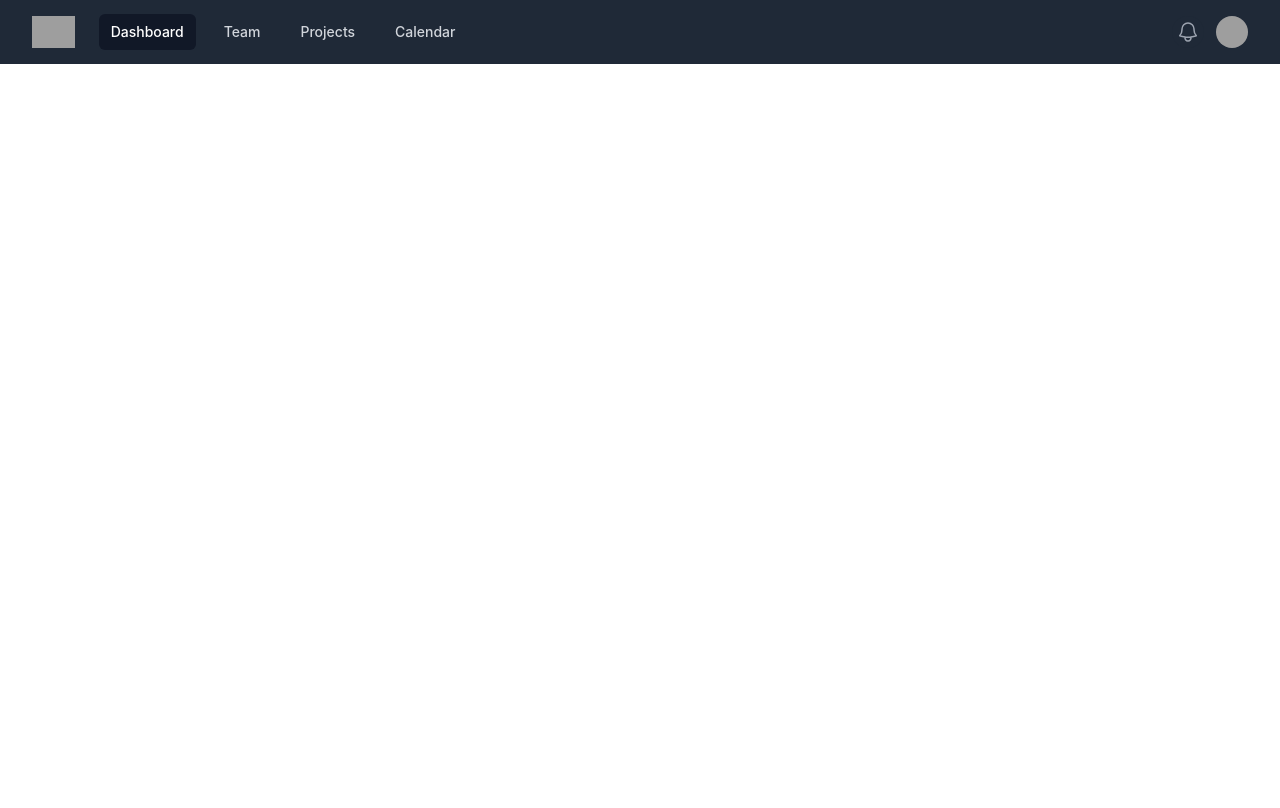
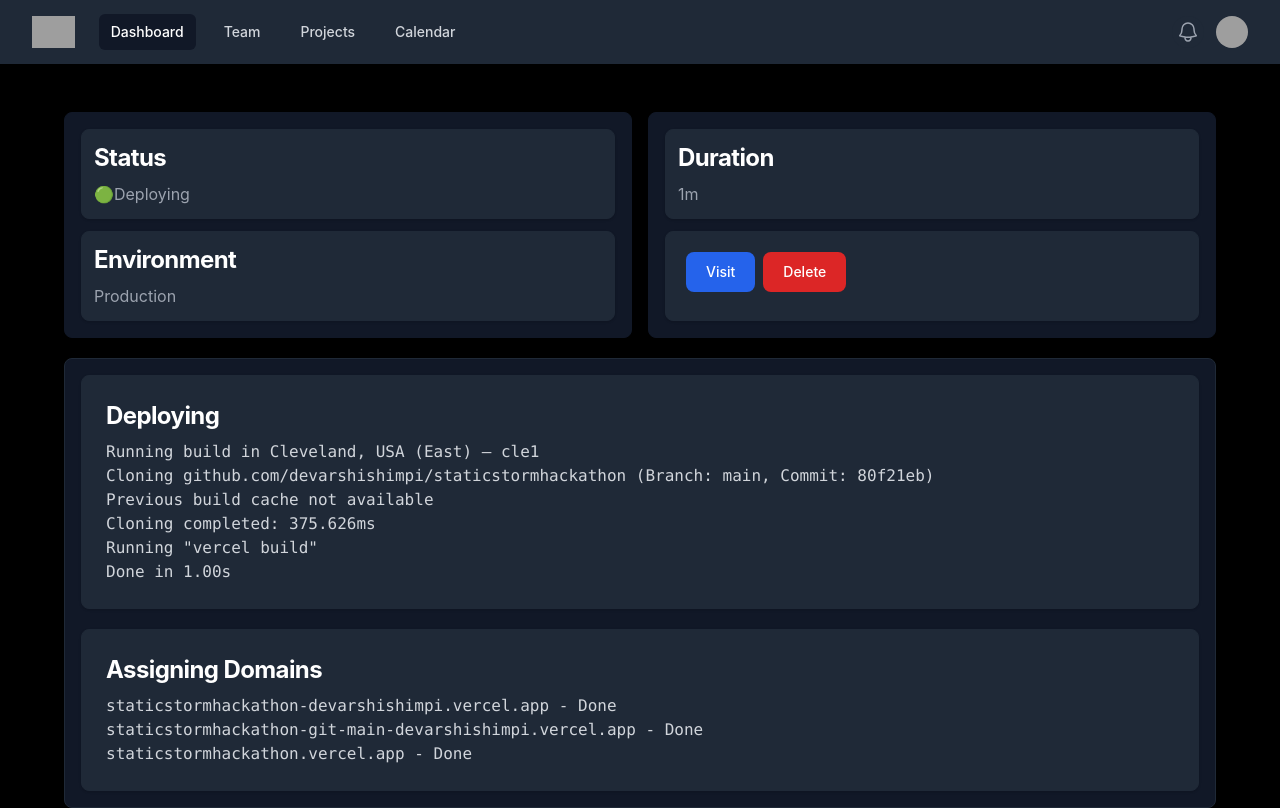
Before and after one commit to devarshishimpi/staticstorm, a React (Create React App) app in the folder frontend/: page /deploying in a window 1280 px wide. Built offline with nearby package versions, Linux system fonts and the light colour scheme; grey boxes are pictures that could not be loaded.

Commit message:
added deploying page frontend

```diff
--- a/frontend/public/index.html
+++ b/frontend/public/index.html
@@ -7,26 +7,10 @@
     <meta name="theme-color" content="#000000" />
     <link rel="apple-touch-icon" href="%PUBLIC_URL%/logo192.png" />
     <link rel="manifest" href="%PUBLIC_URL%/manifest.json" />
-    <script async defer data-website-id="85893de9-1875-438a-a44d-2ceec4df9317" src="https://analytics.system.stonecss.com/umami.js"></script>
-    <title>Noteslify</title>
+    <title>StaticStorm</title>
   </head>
   <body>
     <noscript>You need to enable JavaScript to run this app.</noscript>
     <div id="root"></div>
-    <!--Start of Tawk.to Script-->
-    <script type="text/javascript">
-      var Tawk_API = Tawk_API || {},
-        Tawk_LoadStart = new Date();
-      (function () {
-        var s1 = document.createElement("script"),
-          s0 = document.getElementsByTagName("script")[0];
-        s1.async = true;
-        s1.src = "https://embed.tawk.to/62fb2e8c37898912e9633bad/1gaiirls7";
-        s1.charset = "UTF-8";
-        s1.setAttribute("crossorigin", "*");
-        s0.parentNode.insertBefore(s1, s0);
-      })();
-    </script>
-    <!--End of Tawk.to Script-->
   </body>
 </html>
--- a/frontend/src/App.js
+++ b/frontend/src/App.js
@@ -1,14 +1,22 @@
 import { BrowserRouter as Router, Routes, Route } from "react-router-dom";
 import Home from "./pages/Home/Home";
 import NavBar from "./Components/NavBar/Navbar";
+import NewProject from "./pages/NewProject/NewProject";
+import Deploying from "./pages/Deploying/Deploying";
+import { useEffect } from "react";
 
 function App() {
+  useEffect(() => {
+    document.body.style.backgroundColor = "black";
+  }, []);
   return (
     <Router>
       {/* top nav */}
       <NavBar />
       <Routes>
         <Route path="/" element={<Home />} />
+        <Route path="/newproject" element={<NewProject />} />
+        <Route path="/deploying" element={<Deploying />} />
       </Routes>
     </Router>
   );
--- /dev/null
+++ b/frontend/src/Components/Deploy/Deploy.js
@@ -0,0 +1,72 @@
+import React from "react";
+
+const content = `Running build in Cleveland, USA (East) – cle1
+Cloning github.com/devarshishimpi/staticstormhackathon (Branch: main, Commit: 80f21eb)
+Previous build cache not available
+Cloning completed: 375.626ms
+Running "vercel build"
+Done in 1.00s`;
+const domains = `staticstormhackathon-devarshishimpi.vercel.app - Done
+staticstormhackathon-git-main-devarshishimpi.vercel.app - Done
+staticstormhackathon.vercel.app - Done`;
+
+const Deploy = () => {
+
+  return (
+    <div className="w-[90%]">
+    <div class="mt-12">
+      <div>
+      </div>
+     <div className="columns-2">
+        <div class="mx-auto p-4 bg-gray-900 border border-gray-900 rounded-lg shadow">
+        <div class="block p-3 border rounded-lg shadow  bg-gray-800 border-gray-800">
+            <h5 class="mb-2 text-2xl font-bold tracking-tight text-white">Status</h5>
+            <p class="font-normal text-gray-400">🟢Deploying</p>
+        </div>
+        <div class="mt-3 block p-3 border rounded-lg shadow  bg-gray-800 border-gray-800">
+            <h5 class="mb-2 text-2xl font-bold tracking-tight text-white">Environment</h5>
+            <p class="font-normal text-gray-400">Production</p>
+        </div>
+      </div>
+      <div class="mx-auto p-4 bg-gray-900 border border-gray-900 rounded-lg shadow">
+        <div class="block p-3 border rounded-lg shadow  bg-gray-800 border-gray-800">
+            <h5 class="mb-2 text-2xl font-bold tracking-tight text-white">Duration</h5>
+            <p class="font-normal text-gray-400">1m</p>
+        </div>
+        <div class="mt-3 block p-5 border rounded-lg shadow  bg-gray-800 border-gray-800">
+        <button type="button" class="text-white focus:ring-4 font-medium rounded-lg text-sm px-5 py-2.5 mr-2 mb-2 bg-blue-600 hover:bg-blue-700 focus:outline-none focus:ring-blue-800">Visit</button>
+        <button type="button" class="focus:outline-none text-white focus:ring-4 font-medium rounded-lg text-sm px-5 py-2.5 mr-2 mb-2 bg-red-600 hover:bg-red-700 focus:ring-red-900">Delete</button>
+        </div>
+      </div>
+
+    </div>
+      <div class="mt-5 max-w-screen-xl mx-auto p-4 bg-gray-900 border border-gray-800 rounded-lg shadow">
+      <div class=" max-w-screen-xl mx-auto p-6 bg-gray-800 border border-gray-800 rounded-lg shadow">
+          <h5 class="mb-2 text-2xl font-bold tracking-tight text-white">Deploying</h5>
+          <p class="font-mono text-gray-300">
+            {content.split("\n").map((line, index) => (
+              <React.Fragment key={index}>
+                {line}
+                <br />
+              </React.Fragment>
+            ))}
+          </p>
+        </div>
+        <div class="mt-5 max-w-screen-xl mx-auto p-6 bg-gray-800 border border-gray-800 rounded-lg shadow">
+          <h5 class="mb-2 text-2xl font-bold tracking-tight text-white">Assigning Domains</h5>
+          <p class="font-mono text-gray-300">
+            {domains.split("\n").map((line, index) => (
+              <React.Fragment key={index}>
+                {line}
+                <br />
+              </React.Fragment>
+            ))}
+          </p>
+          </div>
+      </div>
+    </div>
+    </div>
+  );
+};
+
+export default Deploy;
--- /dev/null
+++ b/frontend/src/pages/Deploying/Deploying.js
@@ -0,0 +1,22 @@
+import { Helmet } from "react-helmet";
+import Deploy from "../../Components/Deploy/Deploy"
+
+const NewProject = () => {
+
+  return (
+    <div class="flex items-center justify-center">
+      <Helmet>
+        <title>StaticStorm | Home</title>
+        <meta
+          name="description"
+          content=""
+        />
+      </Helmet>
+
+      <Deploy/>
+
+    </div>
+  );
+};
+
+export default NewProject;
--- /dev/null
+++ b/frontend/src/pages/NewProject/NewProject.js
@@ -0,0 +1,19 @@
+import { Helmet } from "react-helmet";
+
+const NewProject = () => {
+
+  return (
+    <>
+      <Helmet>
+        <title>StaticStorm | Home</title>
+        <meta
+          name="description"
+          content=""
+        />
+      </Helmet>
+
+    </>
+  );
+};
+
+export default NewProject;
```
Also changed, not shown: 1 other file (tests, documents, lock files or other folders).
